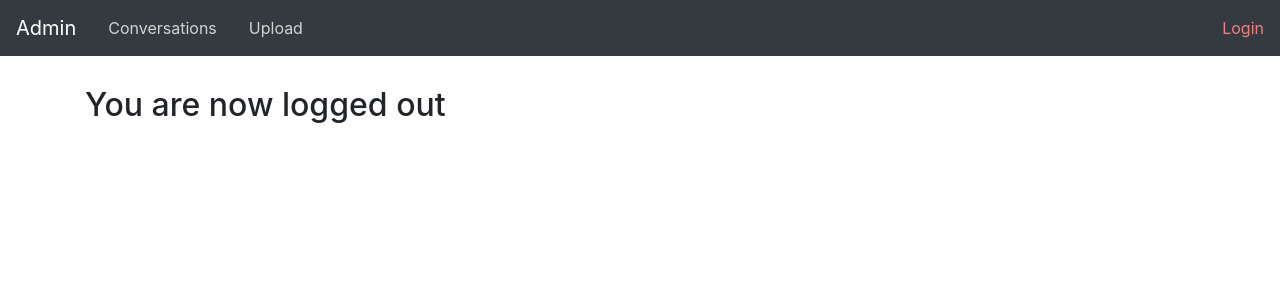
After one commit to marteloge/classroom-conversation-api, a Django app: page /account/logout/ in a window 1280 px wide. The commit adds this page. Shown: the top 300 px of the page. Run offline with Django 3.2, Linux system fonts and the light colour scheme; some libraries are stand-ins or nearby versions.

Commit message:
Login/Logout functionality for admins

```diff
--- a/classroomconversation/classroomconversation/settings.py
+++ b/classroomconversation/classroomconversation/settings.py
@@ -126,3 +126,7 @@ STATICFILES_DIRS = (os.path.join(BASE_DIR, "static"),)
 
 MEDIA_ROOT = os.path.join(BASE_DIR, "media")
 MEDIA_URL = "/media/"
+
+LOGIN_URL = "/account/login/"
+LOGIN_REDIRECT_URL = "/upload"
+LOGOUT_REDIRECT_URL = None
--- a/classroomconversation/classroomconversation/urls.py
+++ b/classroomconversation/classroomconversation/urls.py
@@ -2,11 +2,14 @@ from django.contrib import admin
 from django.urls import include, path
 from django.conf import settings
 from django.conf.urls.static import static
+from django.contrib.auth import views as auth_views
 
 
 urlpatterns = [
     path("", include("conversation.urls")),
     path("admin/", admin.site.urls),
+    path("account/login/", auth_views.LoginView.as_view(), name="login"),
+    path("account/logout/", auth_views.LogoutView.as_view(), name="logout",),
 ]
 
 if settings.DEBUG:
--- /dev/null
+++ b/classroomconversation/templates/403.html
@@ -0,0 +1,3 @@
+{% extends 'base.html' %} {% block content %}
+<h1>Du har ikke de riktige tilgangene</h1>
+{% endblock %}
--- /dev/null
+++ b/classroomconversation/templates/404.html
@@ -0,0 +1,3 @@
+{% extends 'base.html' %} {% block content %}
+<h2>404 - Ånei! Noe galt skjedde :(</h2>
+{% endblock %}
--- a/classroomconversation/templates/base.html
+++ b/classroomconversation/templates/base.html
@@ -7,7 +7,6 @@
       name="viewport"
       content="width=device-width, initial-scale=1, shrink-to-fit=no"
     />
-    <link rel="stylesheet" href="{% static 'css/main.css' %}" />
 
     <!-- Bootstrap - CSS, JS, Popper.js, and jQuery -->
     <link
@@ -31,33 +30,34 @@
       integrity="sha384-OgVRvuATP1z7JjHLkuOU7Xw704+h835Lr+6QL9UvYjZE3Ipu6Tp75j7Bh/kR0JKI"
       crossorigin="anonymous"
     ></script>
+    <link rel="stylesheet" href="{% static 'css/main.css' %}" />
   </head>
   <body>
-    <nav class="navbar navbar-expand-lg bg-dark navbar-dark">
-      <a class="navbar-brand" href="/upload/list">Admin</a>
-      <button
-        class="navbar-toggler"
-        type="button"
-        data-toggle="collapse"
-        data-target="#navbarNavAltMarkup"
-        aria-controls="navbarNavAltMarkup"
-        aria-expanded="false"
-        aria-label="Toggle navigation"
-      >
-        <span class="navbar-toggler-icon"></span>
-      </button>
-      <div class="collapse navbar-collapse" id="navbarNavAltMarkup">
-        <div class="navbar-nav">
-          <a class="nav-item nav-link" href="/upload/list">Alle samtaler</a>
-          <a class="nav-item nav-link" href="/upload">Last opp samtale</a>
-        </div>
+    <nav class="navbar bg-dark navbar-dark">
+      <div class="links">
+        <a class="navbar-brand" href="#">Admin</a>
+        <a
+          class="nav-item nav-link {% if request.get_full_path == '/upload/list' %}active{% endif %}"
+          href="/upload/list"
+          >Conversations</a
+        >
+        <a
+          class="nav-item nav-link {% if request.get_full_path == '/upload' %}active{% endif %}"
+          href="/upload"
+          >Upload</a
+        >
+      </div>
+      <div>
+        {% if user.is_authenticated %}
+        <span class="navbar-text">Hello {{ user.username}}!</span>
+        <a class="login" href="/account/logout">Logout</a>
+        {% else %}
+        <a class="logout" href="/account/login">Login</a>
+        {% endif %}
       </div>
     </nav>
-
-    <div class="container-fluid">
-      <div class="row justify-content-center w-70">
-        {% block content %} {% endblock %}
-      </div>
+    <div class="container">
+      <div class="content">{% block content %} {% endblock %}</div>
     </div>
   </body>
 </html>
--- a/classroomconversation/templates/document_list.html
+++ b/classroomconversation/templates/document_list.html
@@ -1,6 +1,5 @@
 {% extends 'base.html' %} {% block content %} {% load crispy_forms_tags %}
-
-<table>
+<table class="uploads table">
   <tr>
     <th>Created</th>
     <th>Name</th>
--- /dev/null
+++ b/classroomconversation/templates/registration/logged_out.html
@@ -0,0 +1,3 @@
+{% extends 'base.html' %} {% block content %}
+<h2>You are now logged out</h2>
+{% endblock %}
```
Also changed, not shown: classroomconversation/conversation/views.py (+7 -1 lines), classroomconversation/templates/registration/login.html (added, +7 -0 lines).
